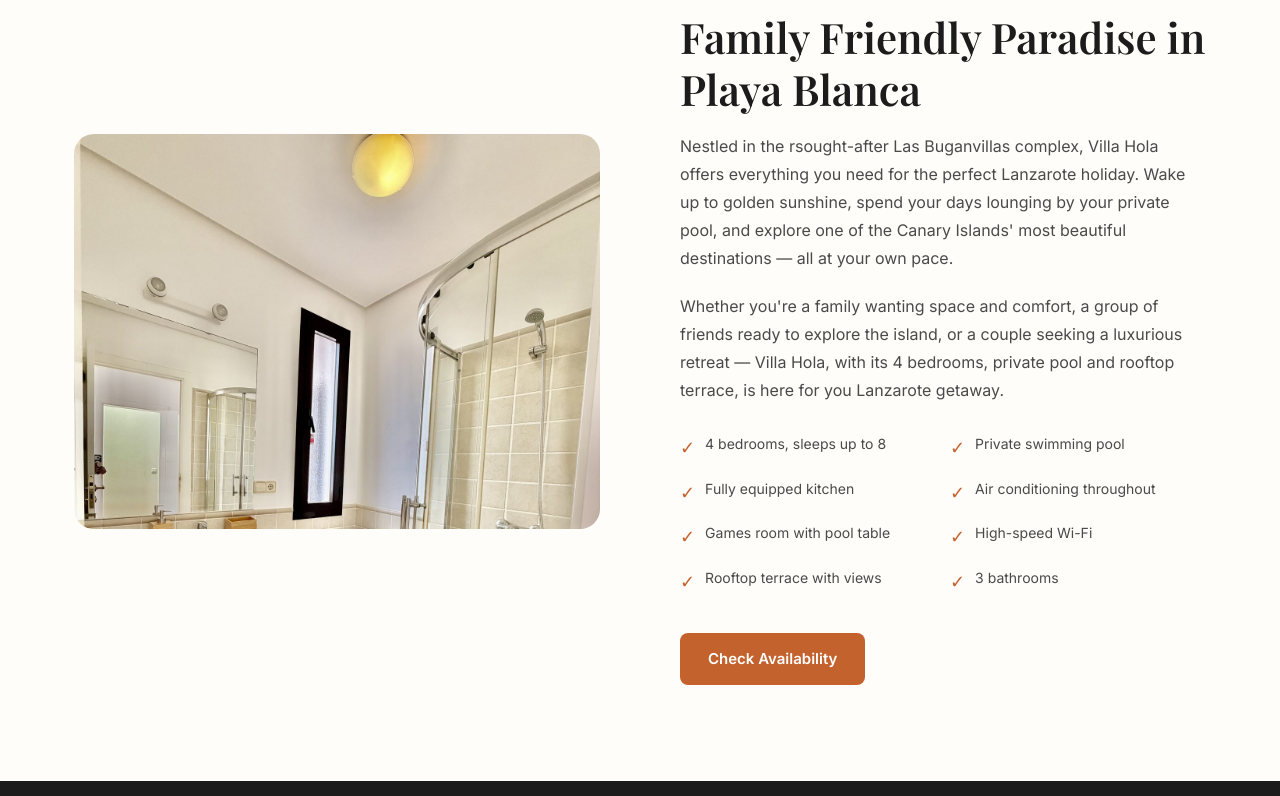
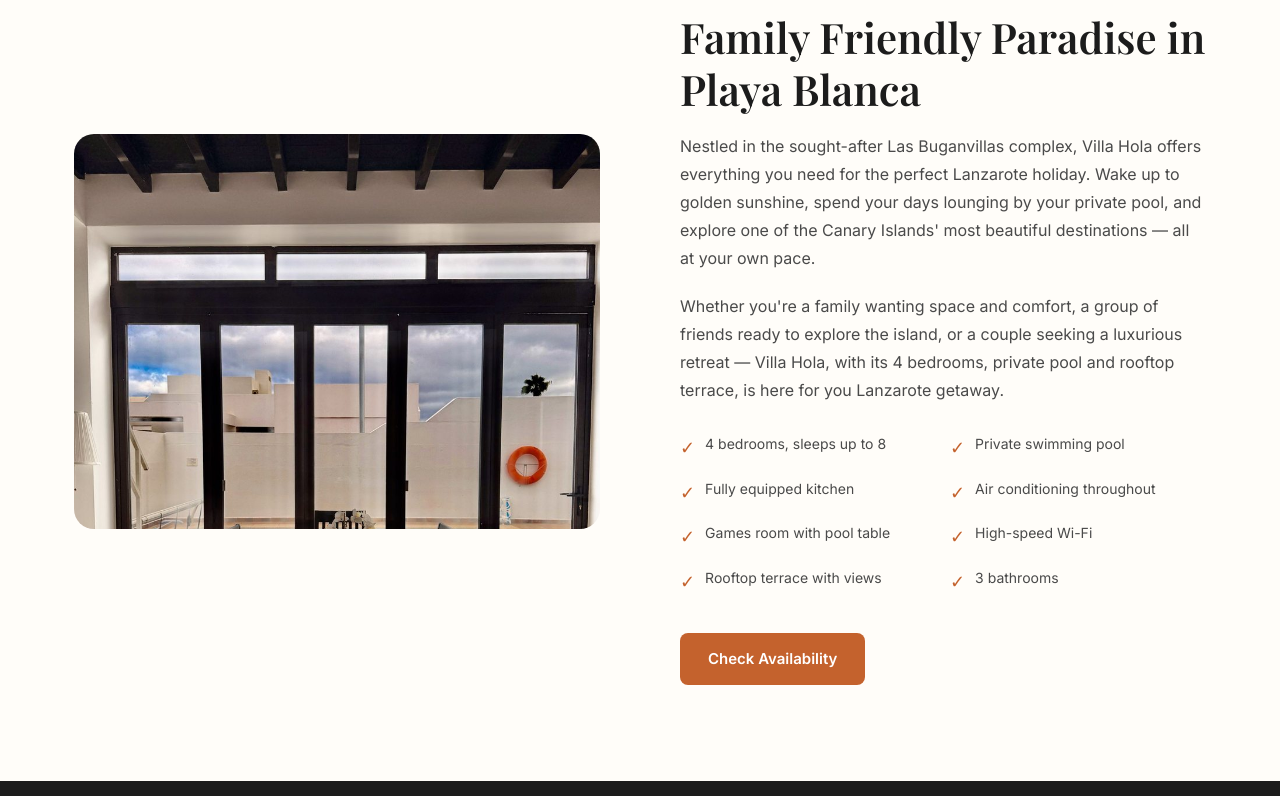
Before and after one commit to milliedennis/villa-hola, a website: page public/index.html in a window 1280 px wide. Shown: the part 1224-2020 px from the top of the page. Drawn offline with nearby package versions, Linux system fonts and the light colour scheme; no server answers; a web font is replaced by a local one.

Commit message:
Update index.html

```diff
--- a/public/index.html
+++ b/public/index.html
@@ -1368,13 +1368,13 @@ footer {
   <div class="container">
     <div class="about-grid">
       <div class="about-photo">
-        <img src="/images/rooftop-terrace.jpg" alt="Villa Hola rooftop terrace with panoramic views">
+        <img src="/images/dining-room-2.jpg" alt="Villa Hola rooftop terrace with panoramic views">
       </div>
       <div class="about-text">
         <div class="section-label">Welcome to Villa Hola</div>
         <h2 class="section-title">Family Friendly Paradise in Playa Blanca</h2>
         <p style="color:var(--text-mid);font-size:16px;margin-bottom:20px;line-height:1.75">
-          Nestled in the rsought-after Las Buganvillas complex, Villa Hola offers everything
+          Nestled in the sought-after Las Buganvillas complex, Villa Hola offers everything
           you need for the perfect Lanzarote holiday. Wake up to golden sunshine, spend your
           days lounging by your private pool, and explore one of the Canary Islands' most
           beautiful destinations — all at your own pace.
```
